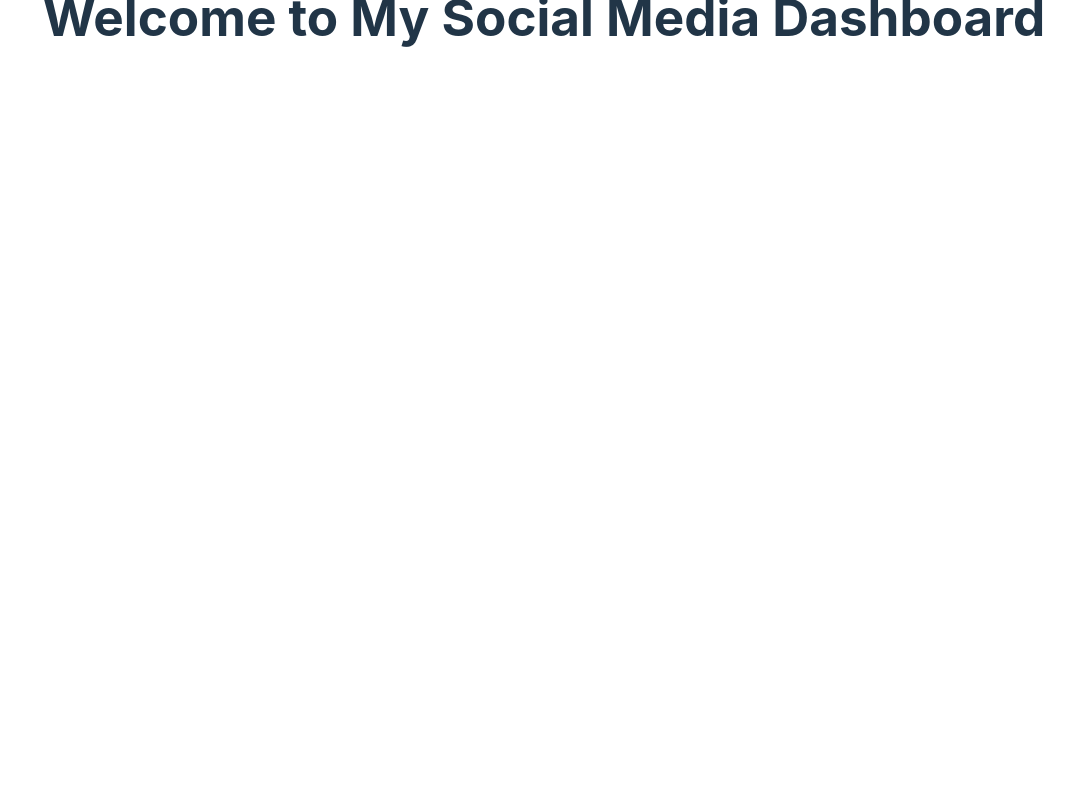
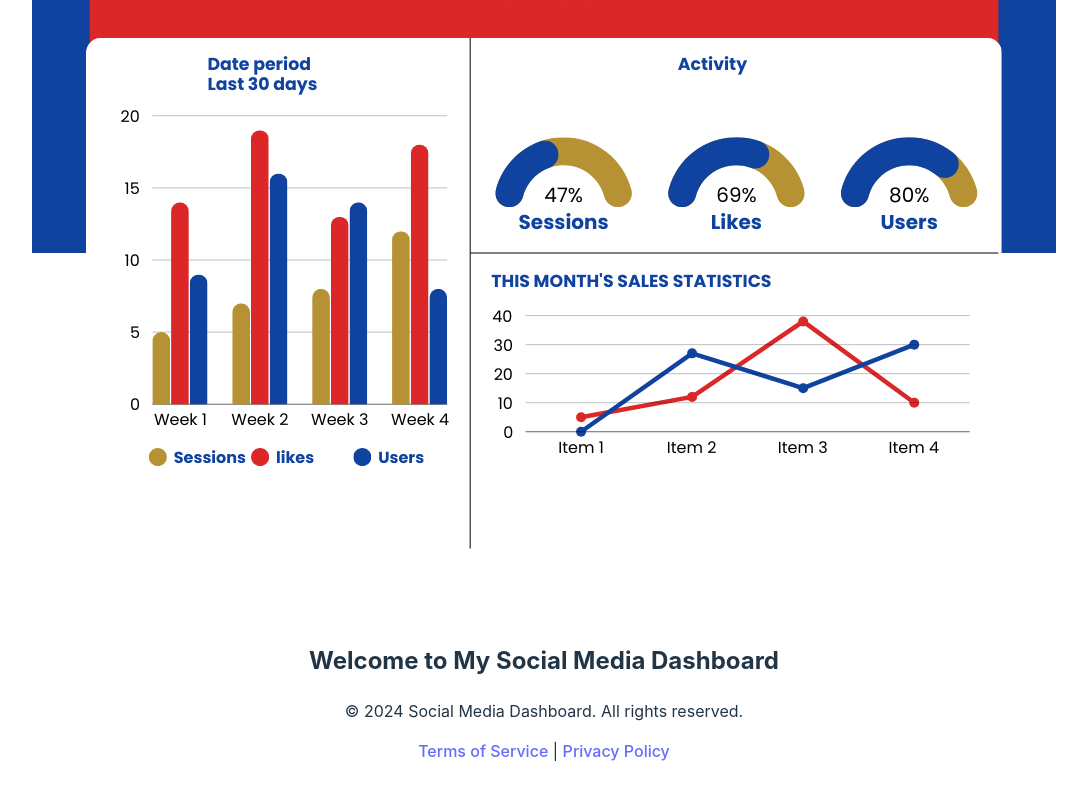
Before and after one commit to Heshbon/social-media-dashboard, a React (Vite) app in the folder frontend/: page /login in a window 1280 px wide. Shown: the part 458-1258 px from the top of the page, without its empty margins (96-1183 px from the left). Before the commit the page ends 800 px from the top, so only its background shows below. Built offline with nearby package versions, Linux system fonts and the light colour scheme.

Commit message:
Added AuthLayout component with dashboard logo and footer links

```diff
--- a/frontend/src/layouts/AuthLayout.jsx
+++ b/frontend/src/layouts/AuthLayout.jsx
@@ -1,9 +1,27 @@
-import React from 'react'
+import React from 'react';
+import dashboard from '../assets/images/dashboard.png';
 
 const AuthLayout = () => {
   return (
     <div className='auth-layout'>
+      <div className='auth-container'>
+        <header className='auth-header'>
+          <img src={dashboard} alt="Dashboard Logo" className='auth-logo' />
+          <h2 className='auth-title'>Welcome to My Social Media Dashboard</h2>
+        </header>
 
+        <main className='auth-content'>
+
+        </main>
+
+        <footer className='auth-footer'>
+          <p>&copy; 2024 Social Media Dashboard. All rights reserved.</p>
+          <p>
+            <a href="/terms" target='_blank' rel="noopener noreferrer">Terms of Service</a> |{' '}
+            <a href="/privacy" target="_blank" rel="noopener noreferrer">Privacy Policy</a>
+          </p>
+        </footer>
+      </div>
     </div>
   );
 }
```
